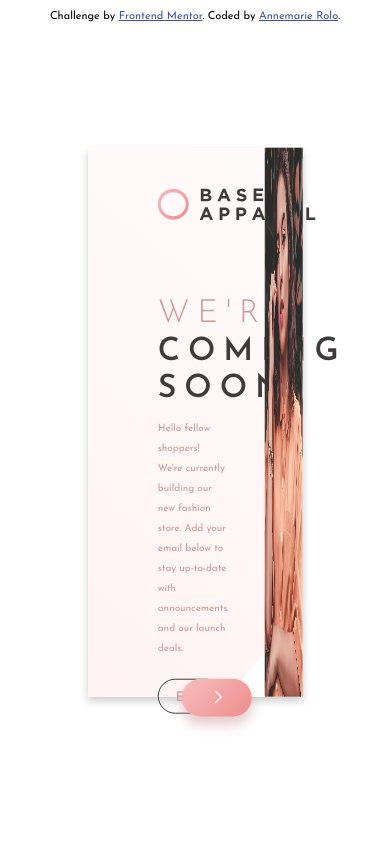
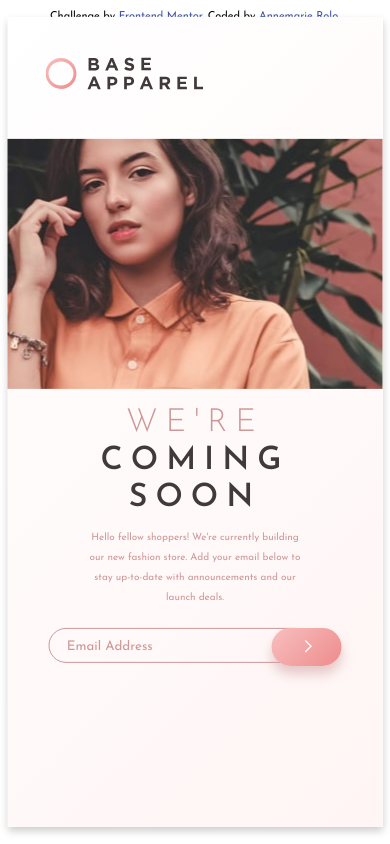
Before and after one commit to annemarierolo/Coming-Soon, a plain HTML site: page index.html in a window 390 px wide. Drawn offline with Linux system fonts and the light colour scheme.

Commit message:
Mobile structure

```diff
--- a/css/style.css
+++ b/css/style.css
@@ -58,7 +58,7 @@
 }
 
 #input-container {
-    border: 1px solid hsl(0, 6%, 24%);
+    border: 1px solid hsl(0, 36%, 70%);
     border-radius: 50px;
     height: 33px;
     width: 100%;
@@ -126,9 +126,13 @@
     float: right;
 }
 
-.mainImage {
+.desktopImage {
     width: 100%;
     height: 100%;
+}
+
+.mobileImage {
+    display: none;
 }
 
 .attribution {
@@ -139,3 +143,45 @@
 .attribution a {
     color: hsl(228, 45%, 44%);
 }
+
+@media only screen and (max-width: 1100px) {
+    .card {
+        width: 375px;
+        height: 96%;
+        background: linear-gradient(135deg, hsl(0, 0%, 100%), hsl(0, 100%, 98%));
+    }
+    .desktopImage {
+        display: none;
+    }
+    .mobileImage {
+        display: block;
+        position: absolute;
+        top: 15%;
+        right: 0;
+        width: 100%;
+    }
+    .left {
+        width: 100%;
+        margin-inline-start: 0px;
+    }
+    .info {
+        text-align: center;
+    }
+    .logo {
+        margin-block-end: 80%;
+        margin-inline-start: 10%;
+    }
+    #text {
+        width: 60%;
+        margin-inline-start: 20%;
+        text-align: center;
+    }
+    .field {
+        position: relative;
+        width: 70%;
+        margin-inline-start: 11%;
+    }
+    #error-message {
+        text-indent: 16%;
+    }
+}
--- a/index.html
+++ b/index.html
@@ -36,7 +36,8 @@
 
         </div>
         <div class="right">
-            <img class="mainImage" src="images/hero-desktop.jpg" alt="Image">
+            <img class="desktopImage" src="images/hero-desktop.jpg" alt="Desktop Image">
+            <img class="mobileImage" src="images/hero-mobile.jpg" alt="Mobile Image">
         </div>
     </div>
     <footer>
```
